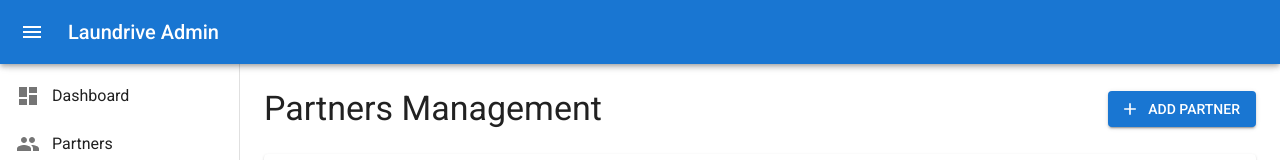
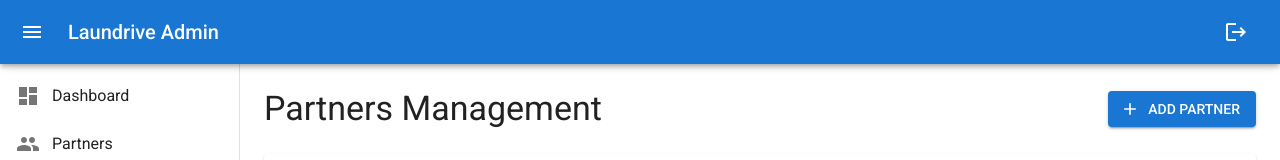
Before and after one commit to Laundrive-Engineering/laundrive-web-v2, a Next.js app: page /admin/partners in a window 1280 px wide. Shown: the top 160 px of the page. Built offline with nearby package versions, Linux system fonts and the light colour scheme; what @mui/material-nextjs would draw is missing.

Commit message:
Add logout button to Admin and Partner dashboard layouts

```diff
--- a/src/components/layout/AdminLayout.tsx
+++ b/src/components/layout/AdminLayout.tsx
@@ -18,7 +18,9 @@ import ListItemText from '@mui/material/ListItemText';
 import DashboardIcon from '@mui/icons-material/Dashboard';
 import PeopleIcon from '@mui/icons-material/People';
 import SettingsIcon from '@mui/icons-material/Settings';
+import LogoutIcon from '@mui/icons-material/Logout';
 import Link from 'next/link';
+import { useRouter } from 'next/navigation';
 
 const drawerWidth = 240;
 
@@ -43,9 +45,14 @@ const Main = styled('main', { shouldForwardProp: (prop) => prop !== 'open' })<{
 
 export default function AdminLayout({ children }: { children: React.ReactNode }) {
   const [open, setOpen] = React.useState(true);
+  const router = useRouter();
 
   const handleDrawerToggle = () => {
     setOpen(!open);
+  };
+
+  const handleLogout = () => {
+    router.push('/login');
   };
 
   const menuItems = [
@@ -68,9 +75,12 @@ export default function AdminLayout({ children }: { children: React.ReactNode })
           >
             <MenuIcon />
           </IconButton>
-          <Typography variant="h6" noWrap component="div">
+          <Typography variant="h6" noWrap component="div" sx={{ flexGrow: 1 }}>
             Laundrive Admin
           </Typography>
+          <IconButton color="inherit" onClick={handleLogout}>
+            <LogoutIcon />
+          </IconButton>
         </Toolbar>
       </AppBar>
       <Drawer
```
Also changed, not shown: src/components/layout/PartnerLayout.tsx (+11 -1 lines).
